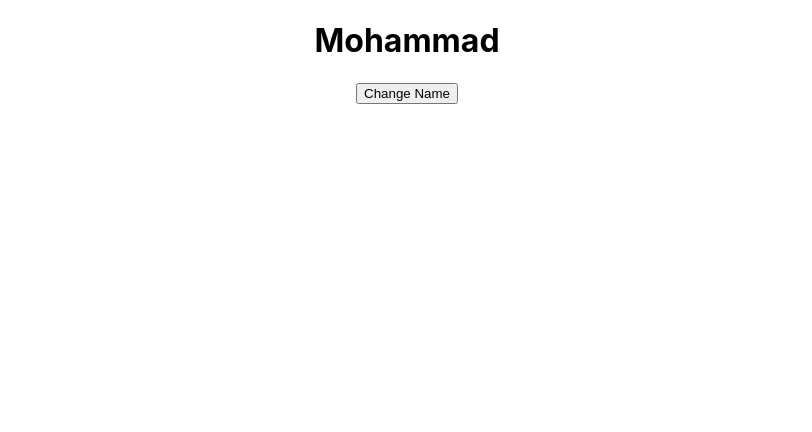
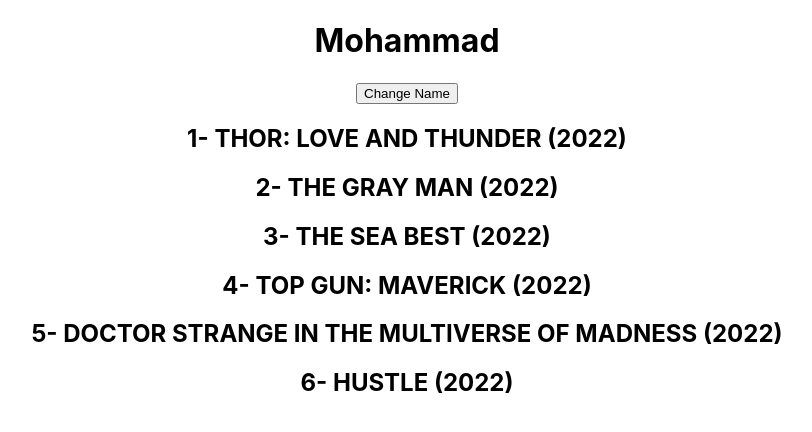
Before and after one commit to WeBeato/React-App, a React (Create React App) app: page / in a window 1280 px wide. Shown: the top 432 px of the page, without its empty margins (233-1045 px from the left). Built offline with nearby package versions, Linux system fonts and the light colour scheme; the HTML template or start-up script is replaced by a standard one.

Commit message:
show array

```diff
--- a/src/App.js
+++ b/src/App.js
@@ -2,12 +2,17 @@
 import { useState } from 'react';
 
 function App() {
-  // let name = 'Mohammad';
   const [name, setName] = useState('Mohammad');
+  const [events, setEvents] = useState([
+    { title: 'THOR: LOVE AND THUNDER (2022)', id: 1 },
+    { title: 'THE GRAY MAN (2022)', id: 2 },
+    { title: 'THE SEA BEST (2022)', id: 3 },
+    { title: 'TOP GUN: MAVERICK (2022)', id: 4 },
+    { title: 'DOCTOR STRANGE IN THE MULTIVERSE OF MADNESS (2022)', id: 5 },
+    { title: 'HUSTLE (2022)', id: 6 }
+  ]);
 
   const handleClick = () => {
-    // name = 'Webeato';
-
     setName('Webeato');
     console.log(name);
   }
@@ -16,6 +21,13 @@
     <div className="App">
       <h1>{name}</h1>
       <button onClick={handleClick}>Change Name</button>
+      {
+        events.map((event, index) => (
+          <div key={event.id}>
+            <h2>{index + 1}- {event.title}</h2>
+          </div>
+        ))
+      }
     </div>
   );
 }
```
